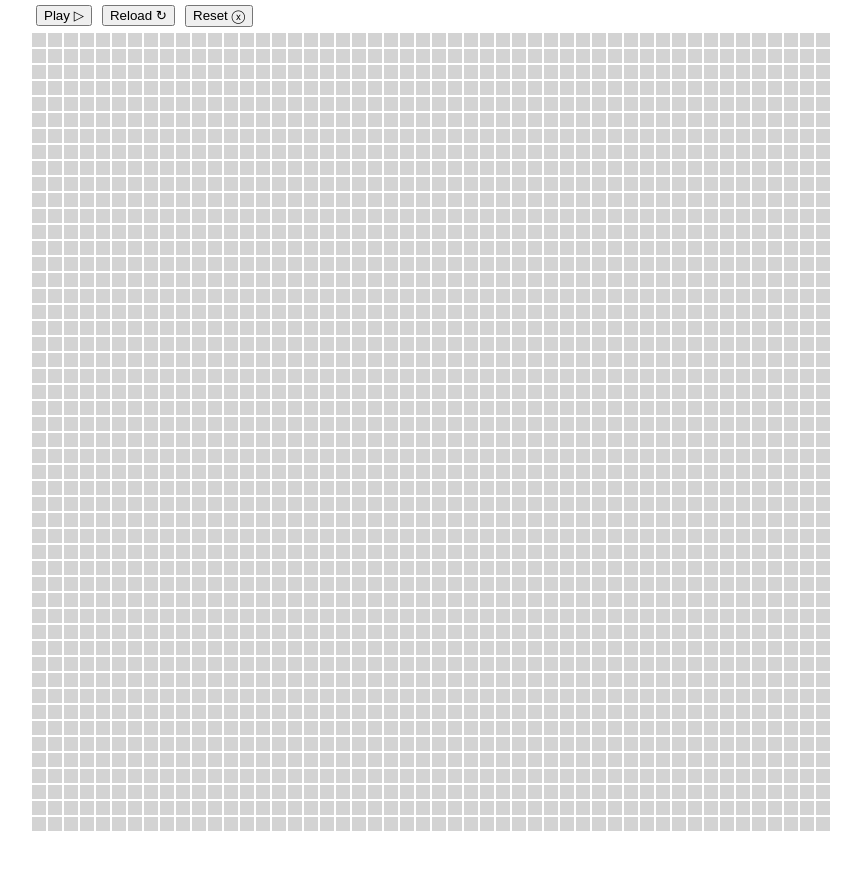
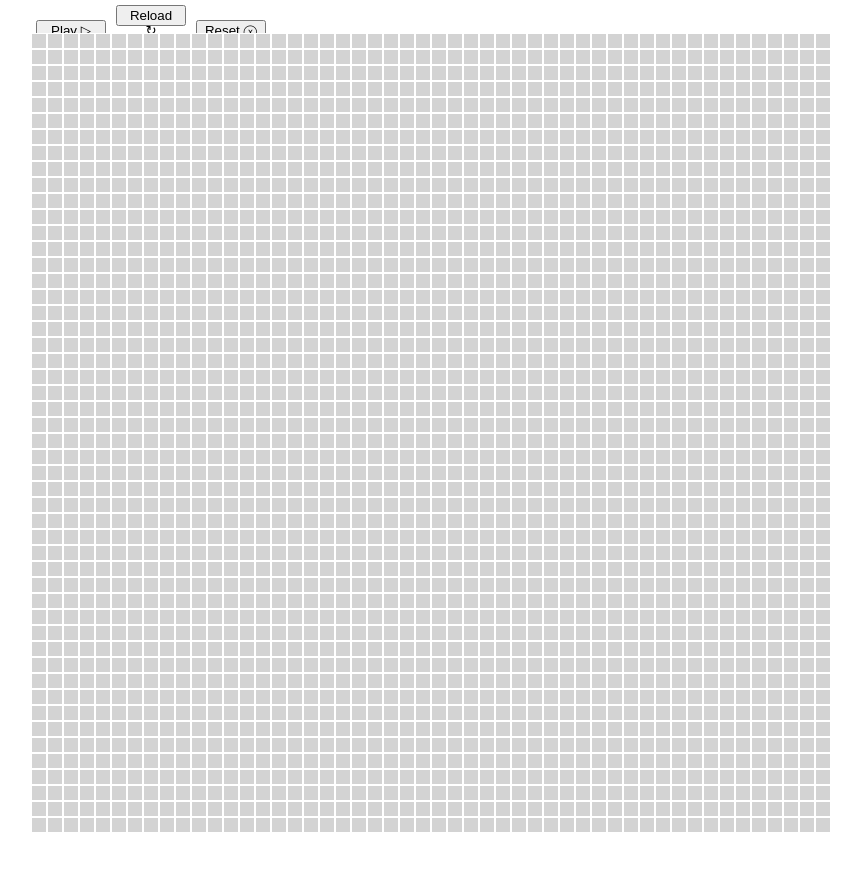
Before and after one commit to Fles/game-of-life-jc, a React (Create React App) app: page / in a window 1280 px wide. Shown: the top 870 px of the page, without its empty margins (209-1070 px from the left). Built offline with nearby package versions, Linux system fonts and the light colour scheme.

Commit message:
feat: make Button class

```diff
--- a/src/App.css
+++ b/src/App.css
@@ -1,13 +1,19 @@
 .App {
-
   height: 1000px;
   width: 800px;
   margin: auto;
   padding-top: 0px;
 }
 
+.App .Tools {
+  height: 23px;
+  padding: 5px;
+}
+
 .App button {
-  margin: 5px;
+  height: 21px;
+  width: 70px;
+  margin-right: 10px;
 }
 
 .Grid {
--- a/src/App.tsx
+++ b/src/App.tsx
@@ -3,32 +3,40 @@ import Grid from "./Grid";
 
 import "./App.css";
 import { resetUrlHash } from "./util";
+import Button from "./Button";
 
 function App() {
   const [renderImage, setRenderImage] = useState(0);
   return (
     <div className="App">
+      <div className="Tools">
         {renderImage > 0 ? (
-        <button onClick={() => setRenderImage(0)}>Stop ⃞</button>
+          <Button onClick={() => setRenderImage(0)}>Stop ⃞</Button>
         ) : (
-        <button onClick={() => setRenderImage(renderImage + 1)}>Play ▷</button>
+          <Button onClick={() => setRenderImage(renderImage + 1)}>
+            Play ▷
+          </Button>
         )}
-      <button
+
+        <Button
           onClick={() => {
-          window.location.reload()
+            window.location.reload();
           }}
         >
           Reload ↻
-      </button>
-      <button
+        </Button>
+
+        <Button
           onClick={() => {
             resetUrlHash();
-          window.location.reload()
+            window.location.reload();
             setRenderImage(0);
           }}
         >
           Reset ⓧ
-      </button>
+        </Button>
+      </div>
+
       <Grid shouldStartRender={renderImage > 0} />
     </div>
   );
--- /dev/null
+++ b/src/Button.tsx
@@ -0,0 +1,14 @@
+import React from "react";
+import { ButtonProps } from "./types";
+
+function Button(props: ButtonProps) {
+  const { onClick, children } = props;
+
+  return (
+    <button onClick={onClick}>
+      {children}
+    </button>
+  );
+}
+
+export default Button;
--- a/src/types.tsx
+++ b/src/types.tsx
@@ -1,3 +1,7 @@
 export interface GridProps {
   shouldStartRender: boolean;
 }
+export interface ButtonProps {
+  [key: string]: any
+  onClick: () => void
+}
```
Lines whose indentation alone changed are shown as unchanged.
